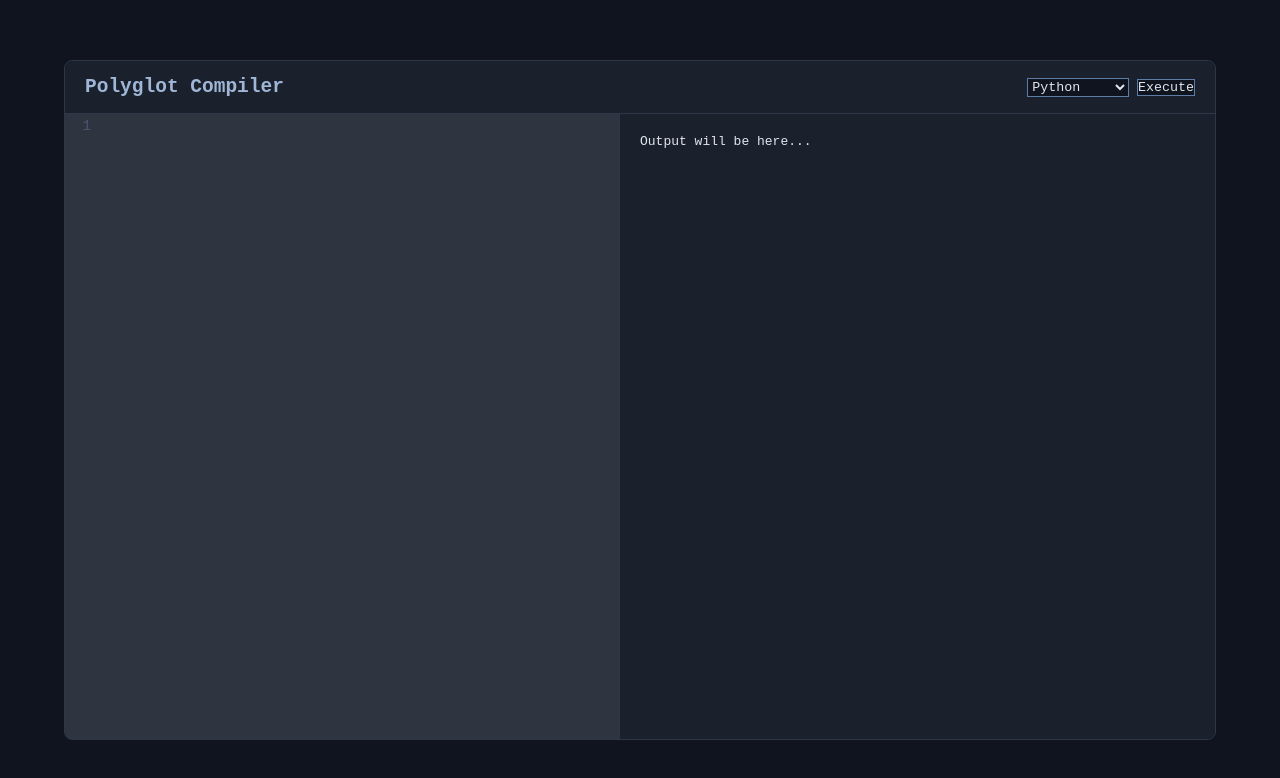
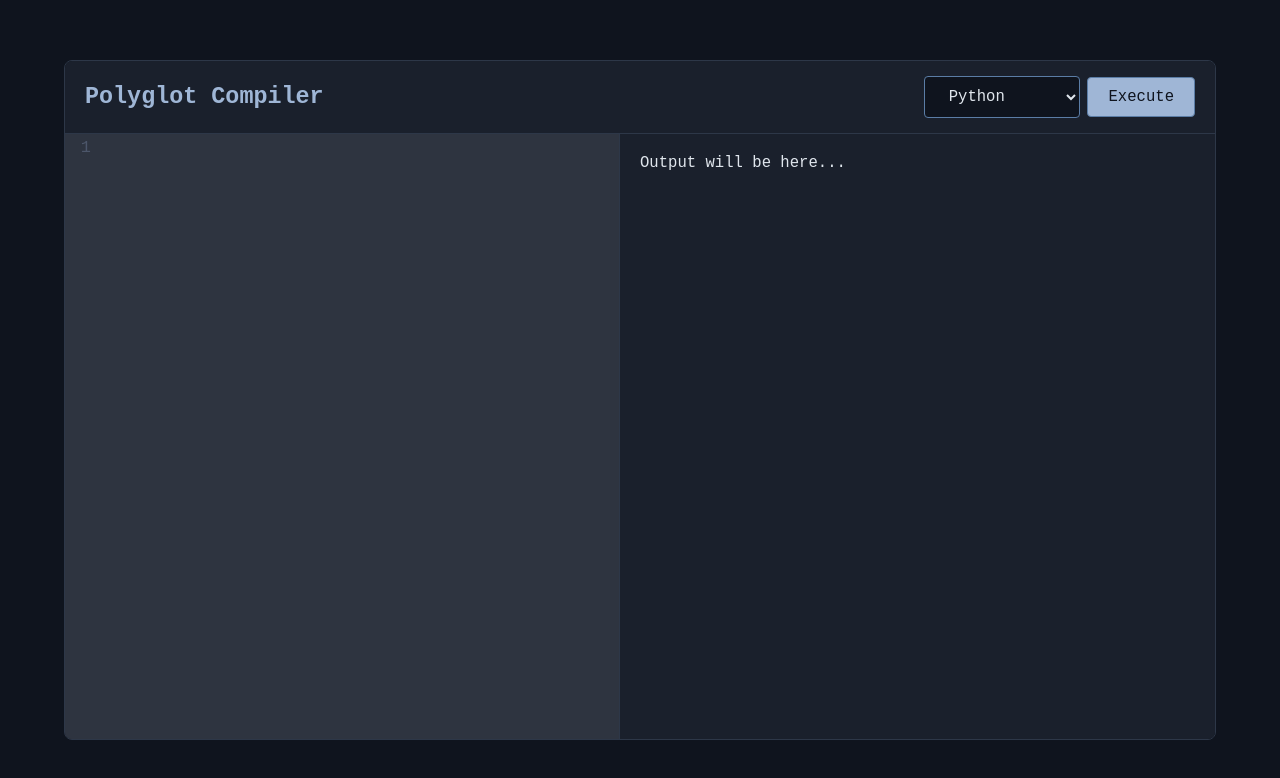
Before and after one commit to Staggered95/PolyglotCompiler, a website: page views/index.html in a window 1280 px wide. Drawn offline with nearby package versions, Linux system fonts and the light colour scheme.

Commit message:
improved css

```diff
--- a/views/index.css
+++ b/views/index.css
@@ -45,17 +45,32 @@ header {
 
 header h1 {
     color: var(--frost-blue);
-    font-size: 1.5rem;
+    font-size: 1.8rem;
 }
 
 select, button {
     background-color: var(--bg-dark);
     color: var(--text-main);
     border: 1px solid var(--accent);
+    padding: 10px 20px;
+    font-size: 1.2rem;
+    border-radius: 4px;
+    cursor: pointer;
+}
+
+button {
+    background-color: var(--frost-blue);
+    color: #0f141e;
+}
+
+select:hover {
+    background-color: var(--accent);
+    color: var(--bg-dark);
 }
 
 button:hover {
-    background-color: var(--accent);
+    background-color: #3c84e7;
+    color: var(--bg-dark);
 }
 
 .workspace {
@@ -79,7 +94,7 @@ button:hover {
     padding: 20px;
     resize: none;
     outline: none;
-    font-size: 1.1rem;
+    font-size: 1.3rem;
 }
 
 .output-pane {
@@ -90,6 +105,7 @@ button:hover {
 
 #output {
     white-space: pre-wrap;
+    font-size: 1.2rem;
 }
 
 .hidden {
@@ -118,7 +134,7 @@ button:hover {
 .CodeMirror {
     flex: 1;
     width: 100%;
-    font-size: 1.1rem;
+    font-size: 1.3rem;
     background-color: var(--code-area) !important;
     border-right: 1px solid var(--border-color);
 }
```
